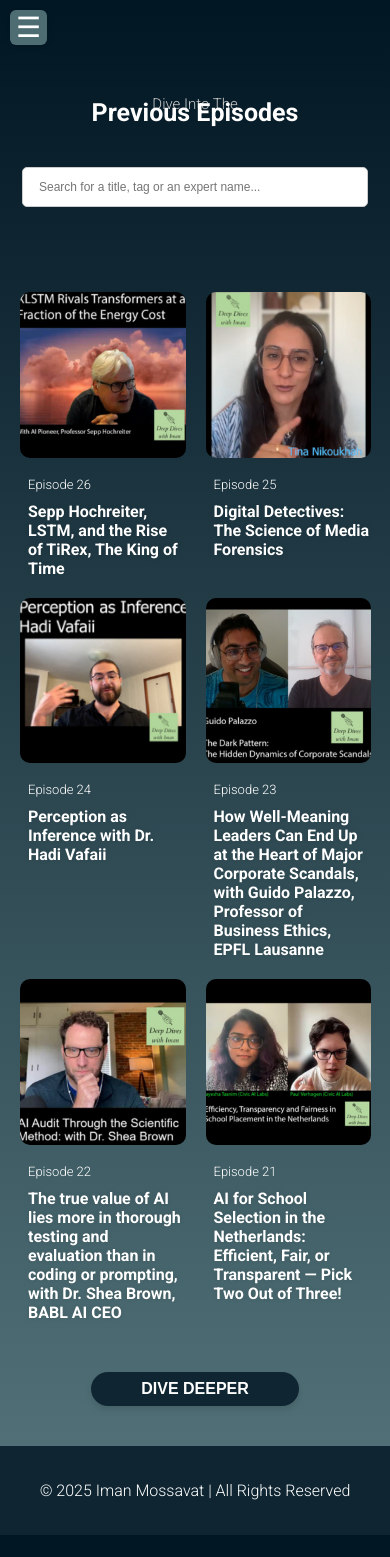
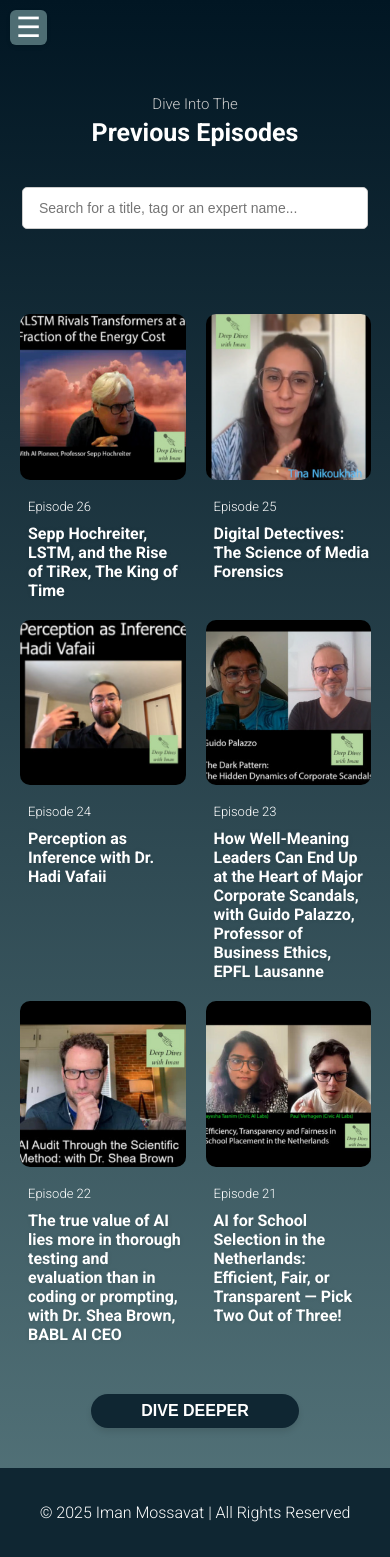
Before and after one commit to ivetkalchev/deepdivepod, a Jekyll site: the page built from episodes.html, in a window 390 px wide. Built offline with Jekyll 4.4.1, drawn with Linux system fonts in a browser that asks for light colours; before the commit the page ends 1535 px from its top, so only the background shows below that.

Commit message:
Update episodes-styles.css

```diff
--- a/assets/css/episodes-styles.css
+++ b/assets/css/episodes-styles.css
@@ -123,6 +123,11 @@ body {
         gap: 30px;
         max-width: 85%;
     }
+
+    #search-bar {
+        width: 80%;
+        font-size: 14px;
+    }
 }
 
 @media (max-width: 600px) {
@@ -147,7 +152,7 @@ body {
 
     #search-bar {
         width: 80%;
-        font-size: 12px;
+        font-size: 14px;
     }
 
     .search-heading .line1 {
@@ -156,5 +161,6 @@ body {
 
     .search-heading .line2 {
     font-size: 25px;
+    padding-top: 20px;
     }
 }
```
